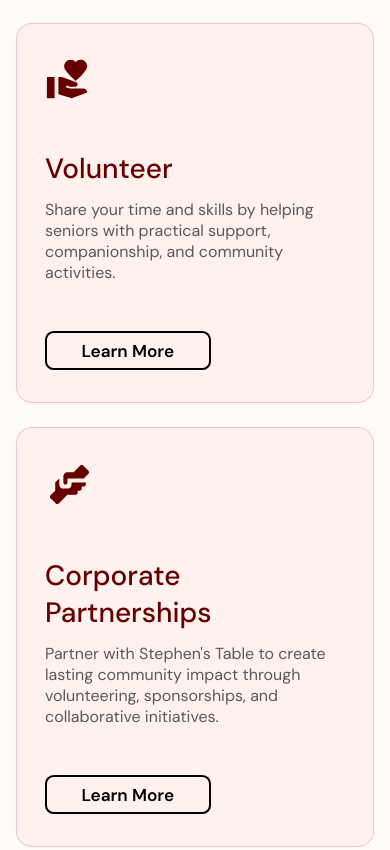
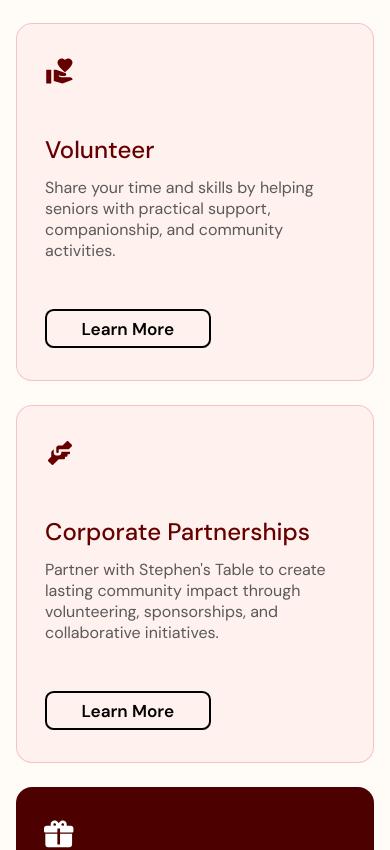
Before and after one commit to tusharjain2001/stephen-table, a React (Vite) app: page / in a window 390 px wide. Shown: the part 5901-6751 px from the top of the page. Built offline with nearby package versions, Linux system fonts and the light colour scheme.

Commit message:
updated icon

```diff
--- a/src/pages/Home.jsx
+++ b/src/pages/Home.jsx
@@ -156,13 +156,24 @@ function GetInvolvedCard({ icon, iconSize = 46, title, body, bg, textWidth, offs
       }`}
       style={{ '--card-offset-l': `${offsetLeft}px`, '--card-offset-t': `${offsetTop}px` }}
     >
-      <img src={icon} alt="" style={{ width: iconSize, height: iconSize }} />
+      {/* 830:11470/11478/11486 draw all three mobile icons at a flat 30, where
+          desktop keeps the per-card 46/49/46. The size used to be an inline
+          style, which cannot carry a breakpoint — it is a variable now so base
+          can pin 30 and `md` up restores the desktop value untouched. */}
+      <img
+        src={icon}
+        alt=""
+        className="size-[30px] md:size-[var(--card-icon-size)]"
+        style={{ '--card-icon-size': `${iconSize}px` }}
+      />
       <div
         className="flex w-full min-w-0 max-w-full flex-col gap-[12px] xl:max-w-[var(--card-text-w)] 2xl:w-[var(--card-text-w)]"
         style={{ '--card-text-w': `${textWidth}px` }}
       >
         <h3
-          className={`font-sans text-[28px] font-medium ${isDark ? 'text-white' : 'text-m-600'} md:text-[26px] xl:text-[24px]`}
+          // 830:11473 is DM Sans Medium 24, not the 28 base carried before —
+          // `md`/`xl` keep the 26/24 the desktop frames ask for.
+          className={`font-sans text-[24px] font-medium ${isDark ? 'text-white' : 'text-m-600'} md:text-[26px] xl:text-[24px]`}
         >
           {title}
         </h3>
```
